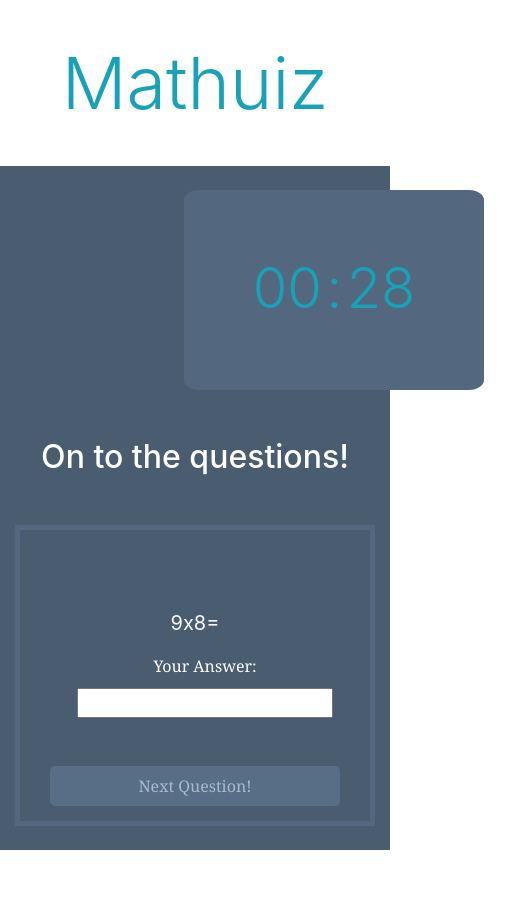
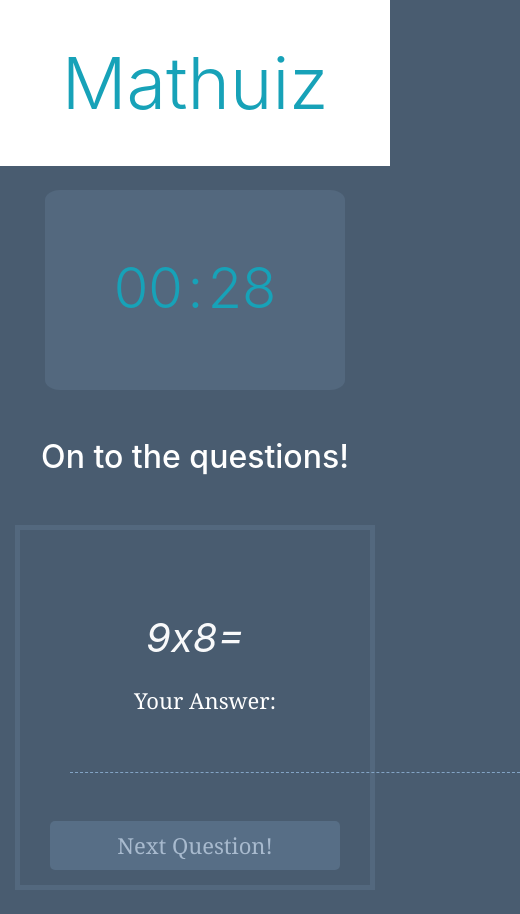
Before and after one commit to WebAhead6/math-quiz, a plain HTML site: page tempHome.html in a window 390 px wide. Both pictures are taken after a click on the button "Start". Shown: the whole page, 520 px wide, since content can reach past the window. Before the commit the page ends 850 px from the top, so only its background shows below. Drawn offline with nearby package versions, Linux system fonts and the light colour scheme.

Commit message:
Update style.css
fixing bad commit

```diff
--- a/style.css
+++ b/style.css
@@ -6,103 +6,113 @@
   height: 200px;
   width: 300px;
   padding-top: 65px;
-    background-color: #b9b7b7cc;
+  background-color: #53687e;
   border-radius: 5%;
   display: inline-block;
   animation-name: timer;
   position: relative;
-    animation-duration: 5s;
+  animation-duration: 10s;
   animation-timing-function: ease forwards;
-    animation-delay: 2s;
   animation-fill-mode: forwards;
-
 }
 
 @keyframes timer {
-        0% {background-color:#53687E; left:0px; top:0px;}
-        50% {background-color: #53687E; left:70%; top:0px;}
-        100%  {background-color:#53687E; left:70%; top:350px;}
+  0% {
+    background-color: #53687e;
+    left: 0px;
+    top: 350px;
   }
+  25% {
+    background-color: #53687e;
+    left: 70%;
+    top: 350px;
+  }
+  50% {
+    background-color: #53687e;
+    left: 70%;
+    top: 0;
+  }
+  100% {
+    background-color: #53687e;
+    left: 0;
+    top: 0;
+  }
+}
+
+@media screen and (max-width: 600px)  {
+  @keyframes timer {
+      0% {
+        background-color: #53687e;
+        left: 0px;
+        top: 0px;
+      }
+    }
+  }
+
+
 .nums {
   color: #e58a8a;
 }
 
 .bigg {
-
-    background: #495C70;
+  background: #495c70;
 }
 
+.lead {
+  font-style: oblique;
+  font-size: 40px;
+}
+html {
+  background-color: #495c70;
+}
 
-
- .form-style-4{
+.form-style-4 {
   width: 100%;
-	font-size: 16px;
-	background: #495C70;
+  font-size: 30px;
+  background: #495c70;
   padding: 30px 30px 15px 30px;
-	border: 5px solid #53687E;
+  border: 5px solid #53687e;
 }
-.form-style-4 input[type=submit],
-.form-style-4 input[type=button],
-.form-style-4 input[type=text],
-.form-style-4 input[type=email],
-.form-style-4 textarea,
-.form-style-4 label
-{
+.form-style-4 input[type="submit"],
+.form-style-4 input[type="button"],
+.form-style-4 input[type="text"],
+.form-style-4 label {
   font-family: Georgia, "Times New Roman", Times, serif;
-	font-size: 16px;
+  font-size: 22px;
   color: #fff;
-
 }
 .form-style-4 label {
-	display:block;
+  display: block;
   margin-bottom: 10px;
 }
-.form-style-4 label > span{
+.form-style-4 label > span {
   display: inline-block;
   float: left;
   width: 150px;
 }
-.form-style-4 input[type=text],
-.form-style-4 input[type=email]
-{
+.form-style-4 input[type="number"] {
   background: transparent;
   border: none;
-	border-bottom: 1px dashed #83A4C5;
-	width: 275px;
+  border-bottom: 1px dashed #83a4c5;
+  width: 450px;
   outline: none;
   padding: 0px 0px 0px 0px;
   font-style: italic;
 }
-.form-style-4 textarea{
-	font-style: italic;
-	padding: 0px 0px 0px 0px;
-	background: transparent;
-	outline: none;
-	border: none;
-	border-bottom: 1px dashed #83A4C5;
-	width: 275px;
-	overflow: hidden;
-	resize:none;
-	height:20px;
+
+.form-style-4 input[type="text"]:focus {
+  border-bottom: 1px dashed #d9ffa9;
 }
 
-.form-style-4 textarea:focus,
-.form-style-4 input[type=text]:focus,
-.form-style-4 input[type=email]:focus,
-.form-style-4 input[type=email] :focus
-{
-	border-bottom: 1px dashed #D9FFA9;
-}
-
-.form-style-4 input[type=submit],
-.form-style-4 input[type=button]{
-	background: #576E86;
+.form-style-4 input[type="submit"],
+.form-style-4 input[type="button"] {
+  background: #576e86;
   border: none;
   padding: 8px 10px 8px 10px;
   border-radius: 5px;
-	color: #A8BACE;
+  color: #a8bace;
 }
-.form-style-4 input[type=submit]:hover,
-.form-style-4 input[type=button]:hover{
-background: #394D61;
+.form-style-4 input[type="submit"]:hover,
+.form-style-4 input[type="button"]:hover {
+  background: #394d61;
 }
```
Lines whose indentation alone changed are shown as unchanged.
